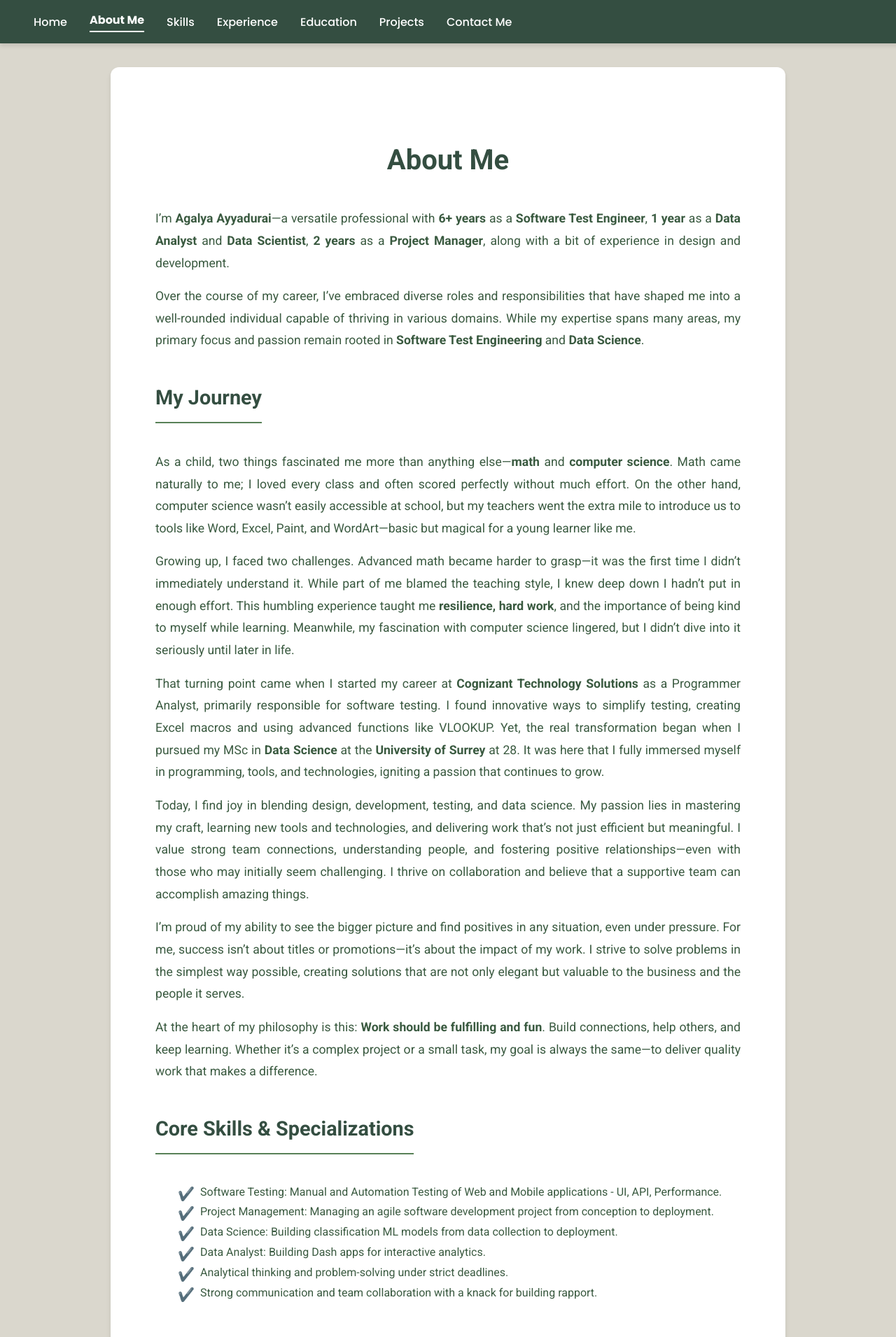
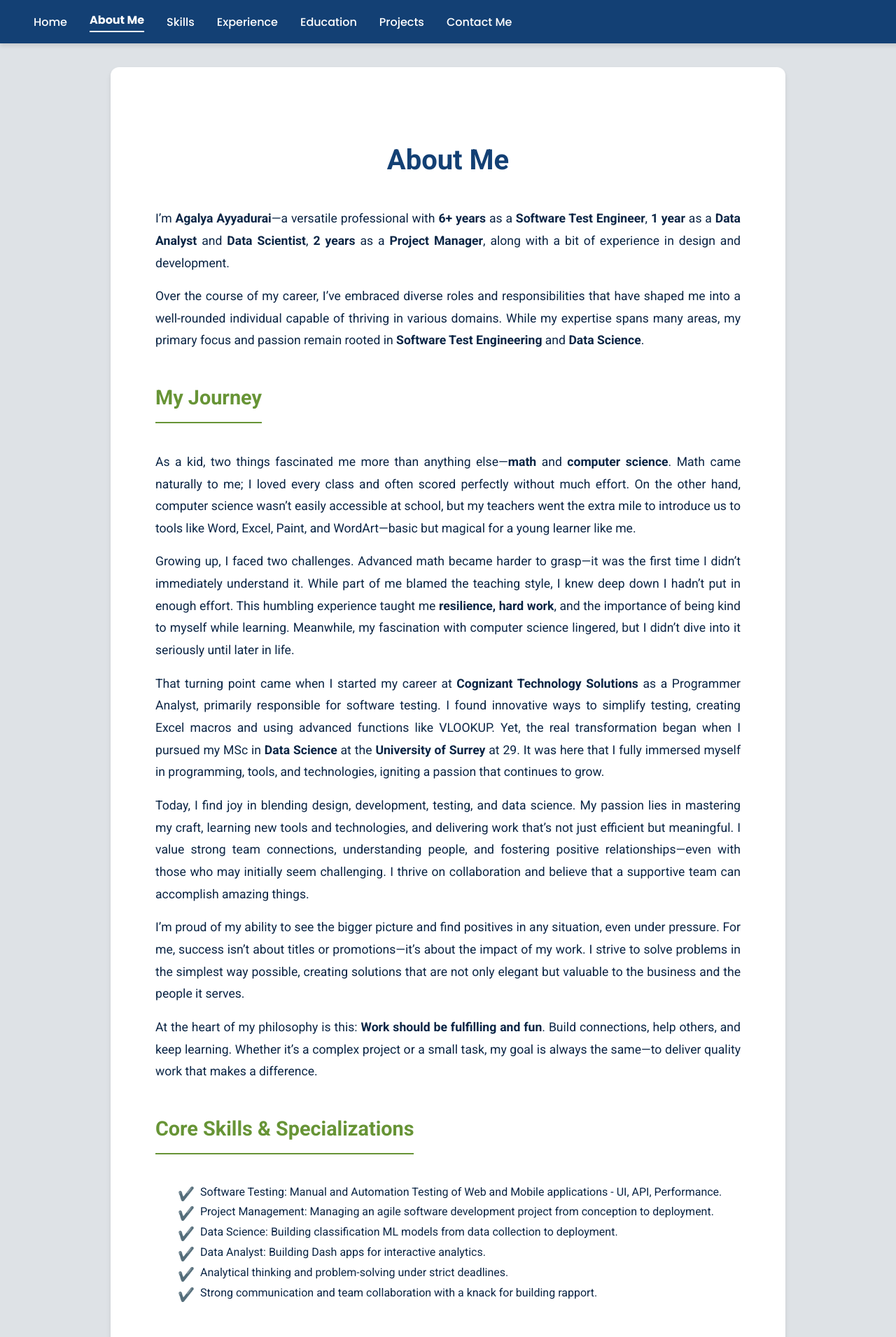
Before and after one commit to AyyaduraiAgalya/portfolio-website-flask, a Flask app: page /about in a window 1280 px wide. Shown: the top 1911 px of the page at 70% size. Run offline with Flask 3, Linux system fonts and the light colour scheme.

Commit message:
Udpated colour styles for the website

```diff
--- a/app/static/styles.css
+++ b/app/static/styles.css
@@ -1,10 +1,19 @@
+/*:root {*/
+/*    --primary-color: #284B63;*/
+/*    --secondary-color: #3C6E71;*/
+/*    --background-color: #dee2e6;*/
+/*    --text-color: #353535;*/
+/*    --button-hover-color: #284B63;*/
+/*}*/
+
 :root {
-    --primary-color: #344e41ff; /* Dark Slate Blue */
-    --secondary-color: #588157ff; /* Soft Coral Red */
-    --background-color: #dad7cdff; /* Light Grayish White */
-    --text-color: #3a5a40ff; /* Muted Blue-Gray */
-    --button-hover-color: #a3b18aff; /* Vibrant Red */
+    --primary-color: #134074;
+    --secondary-color: #679436;
+    --background-color: #dee2e6;
+    --text-color: #0B2545;
+    --button-hover-color: #5c374c;
 }
+
 
 html, body {
     margin: 0;
@@ -27,8 +36,12 @@ section {
 }
 
 /* Global Headings */
-h1, h2 {
+h1{
     color: var(--primary-color);
+}
+
+h2{
+    color: var(--secondary-color)
 }
 
 h1 {
@@ -153,7 +166,7 @@ nav a {
 
 /* Hover Effect for Links */
 nav a:hover {
-    color: var(--button-hover-color); /* Change color on hover */
+    color: var(--secondary-color); /* Change color on hover */
     transform: scale(1.05); /* Slight enlarge on hover */
 }
 
--- a/app/templates/about.html
+++ b/app/templates/about.html
@@ -21,13 +21,13 @@
 
     <h2>My Journey</h2>
     <p>
-        As a child, two things fascinated me more than anything else—<strong>math</strong> and <strong>computer science</strong>. Math came naturally to me; I loved every class and often scored perfectly without much effort. On the other hand, computer science wasn’t easily accessible at school, but my teachers went the extra mile to introduce us to tools like Word, Excel, Paint, and WordArt—basic but magical for a young learner like me.
+        As a kid, two things fascinated me more than anything else—<strong>math</strong> and <strong>computer science</strong>. Math came naturally to me; I loved every class and often scored perfectly without much effort. On the other hand, computer science wasn’t easily accessible at school, but my teachers went the extra mile to introduce us to tools like Word, Excel, Paint, and WordArt—basic but magical for a young learner like me.
     </p>
     <p>
         Growing up, I faced two challenges. Advanced math became harder to grasp—it was the first time I didn’t immediately understand it. While part of me blamed the teaching style, I knew deep down I hadn’t put in enough effort. This humbling experience taught me <strong>resilience, hard work</strong>, and the importance of being kind to myself while learning. Meanwhile, my fascination with computer science lingered, but I didn’t dive into it seriously until later in life.
     </p>
     <p>
-        That turning point came when I started my career at <strong>Cognizant Technology Solutions</strong> as a Programmer Analyst, primarily responsible for software testing. I found innovative ways to simplify testing, creating Excel macros and using advanced functions like VLOOKUP. Yet, the real transformation began when I pursued my MSc in <strong>Data Science</strong> at the <strong>University of Surrey</strong> at 28. It was here that I fully immersed myself in programming, tools, and technologies, igniting a passion that continues to grow.
+        That turning point came when I started my career at <strong>Cognizant Technology Solutions</strong> as a Programmer Analyst, primarily responsible for software testing. I found innovative ways to simplify testing, creating Excel macros and using advanced functions like VLOOKUP. Yet, the real transformation began when I pursued my MSc in <strong>Data Science</strong> at the <strong>University of Surrey</strong> at 29. It was here that I fully immersed myself in programming, tools, and technologies, igniting a passion that continues to grow.
     </p>
     <p>
         Today, I find joy in blending design, development, testing, and data science. My passion lies in mastering my craft, learning new tools and technologies, and delivering work that’s not just efficient but meaningful. I value strong team connections, understanding people, and fostering positive relationships—even with those who may initially seem challenging. I thrive on collaboration and believe that a supportive team can accomplish amazing things.
```
